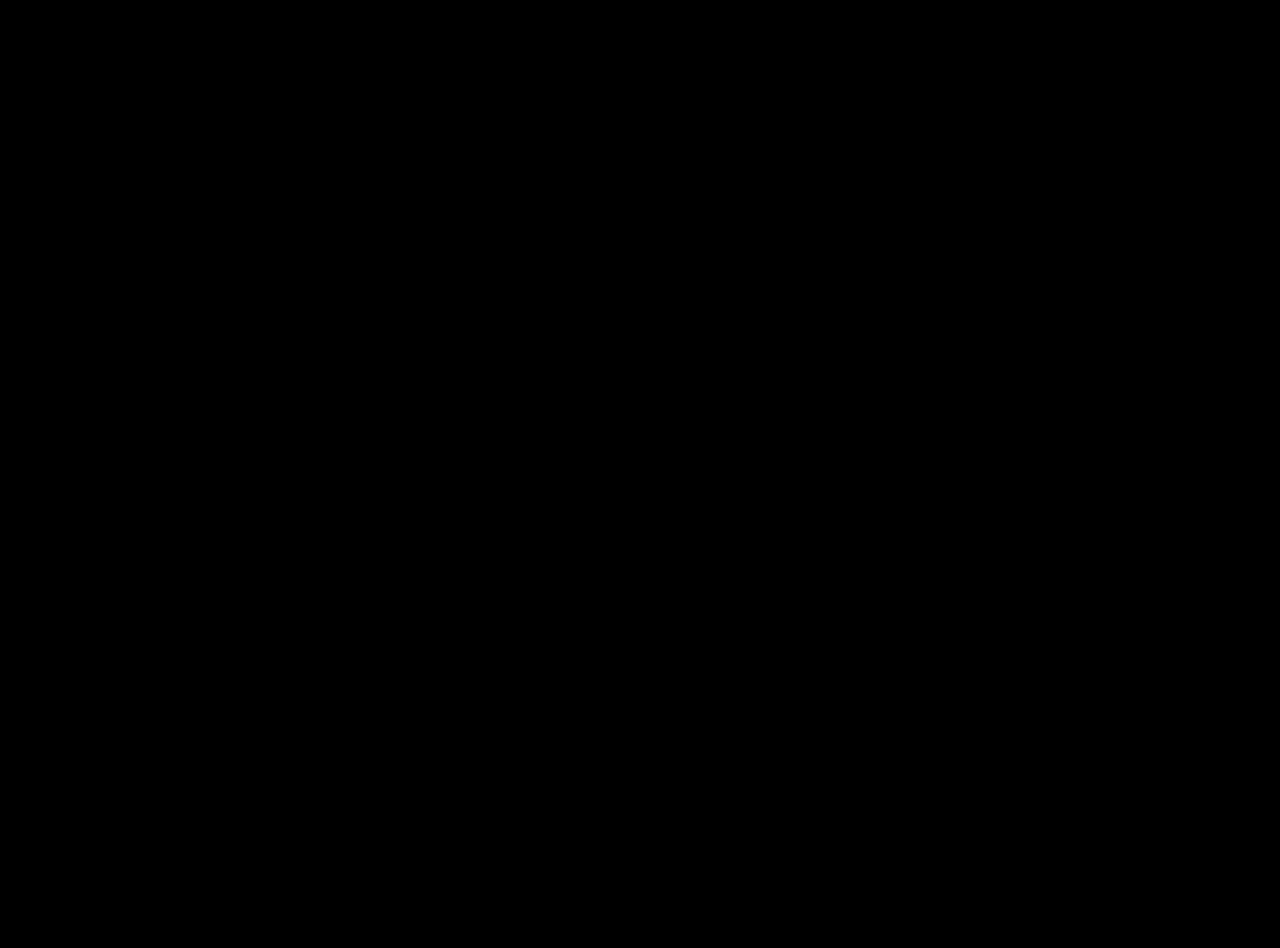
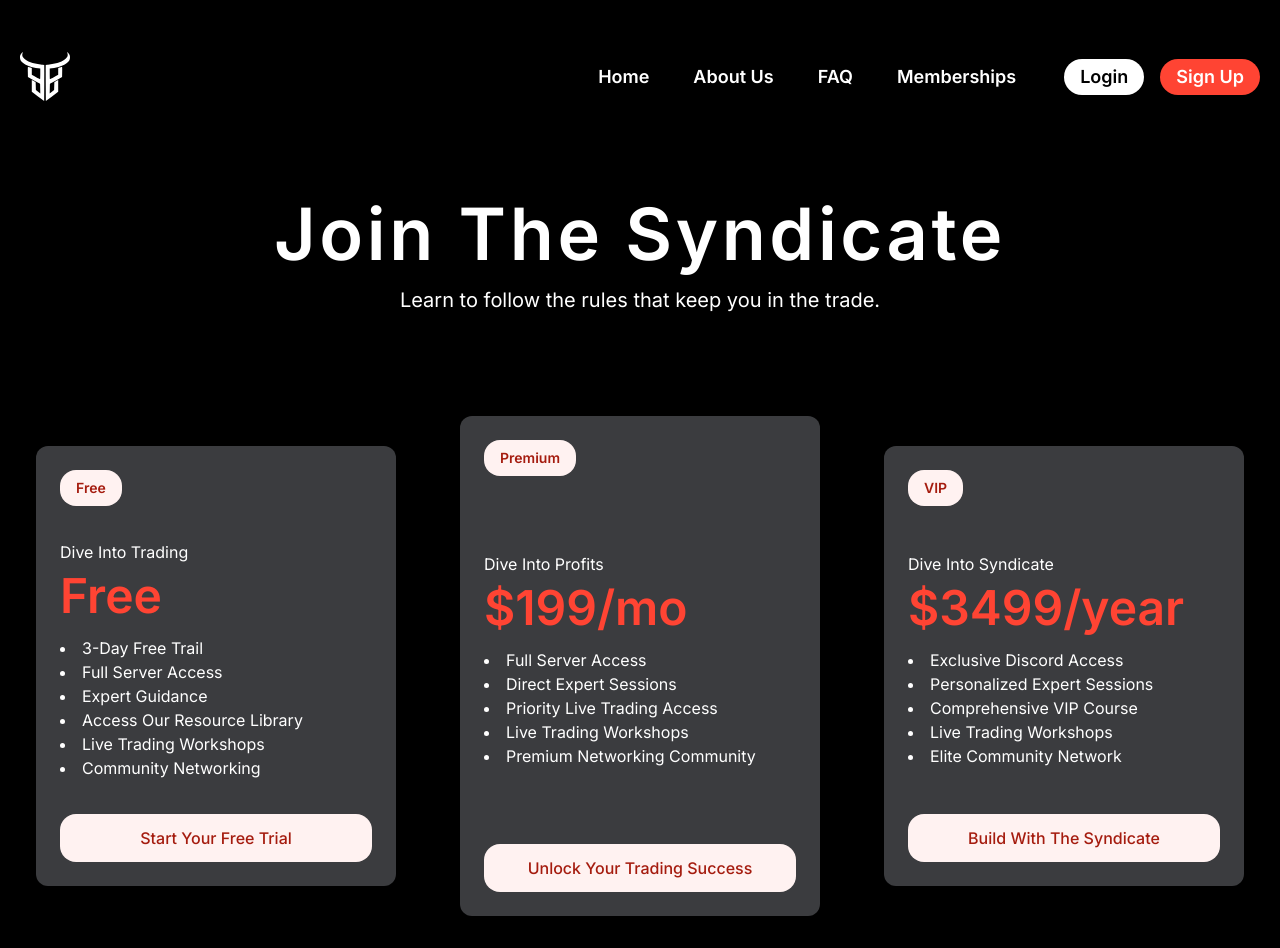
Before and after one commit to tdfrost/traders-syndicate, a Next.js app in the folder trade-syndicate/: page /memberships in a window 1280 px wide. Before the commit this address had no page. Before the commit the page ends 800 px from the top, so only its background shows below. Built offline with nearby package versions, Linux system fonts and the light colour scheme.

Commit message:
added card component and added page spacing and copy

```diff
--- a/trade-syndicate/src/app/faq/page.tsx
+++ b/trade-syndicate/src/app/faq/page.tsx
@@ -6,7 +6,7 @@ const Faq = () => {
   return (
     <div className="w-full my-8">
       <Navbar />
-      <div className="h-[300px] md:h-[360px] flex items-center justify-center">
+      <div className="h-[300px] md:h-[320px] flex items-center justify-center">
         <h1 className="text-white text-6xl md:text-7xl text-center font-medium md:font-semibold tracking-wider">
           FAQ
         </h1>
--- a/trade-syndicate/src/app/membership/page.tsx
+++ /dev/null
@@ -1,49 +0,0 @@
-import Navbar from "@/components/navbar/Navbar"
-import Link from "next/link"
-import React from "react"
-
-const Membership = () => {
-  return (
-    <div className="w-full my-8">
-      <Navbar />
-      <div className="h-[300px] md:h-[360px] flex flex-col items-center justify-center space-y-4">
-        <h1 className="text-white text-6xl md:text-7xl text-center font-medium md:font-semibold tracking-wider">
-          Join The Syndicate
-        </h1>
-        <h2 className="text-white text-xl text-center">
-          Learn to follow the rules that keep you in the trade.
-        </h2>
-      </div>
-      <div className="flex space-y-9 md:space-y-11">
-        <div className="w-[360px] h-[440px] py-6 px-6 bg-shark-900 rounded-xl flex flex-col justify-between">
-          <h3 className=" w-fit py-2 px-4 text-sm text-red-orange-800 font-semibold bg-red-orange-50 rounded-2xl">
-            Free
-          </h3>
-
-          <div>
-            <p className="text-white">Dive Into Trading</p>
-            <h4 className="mt-2 mb-4 font-semibold text-5xl text-red-orange-500">
-              Free
-            </h4>
-            <ul className="list-disc list-inside text-white">
-              <li>3-Day Free Trail</li>
-              <li>Full Server Access</li>
-              <li>Expert Guidance</li>
-              <li>Access Our Resource Library</li>
-              <li>Live Trading Workshops</li>
-              <li>Community Networking</li>
-            </ul>
-          </div>
-
-          <Link
-            className="w-full text-center py-3 bg-red-orange-50 text-red-orange-800 font-medium rounded-2xl"
-            href="/"
-          >
-            Start Your Free Trial
-          </Link>
-        </div>
-      </div>
-    </div>
-  )
-}
-export default Membership
--- /dev/null
+++ b/trade-syndicate/src/app/memberships/page.tsx
@@ -0,0 +1,98 @@
+import MembershipCard, {
+  Details,
+  Size,
+} from "@/components/cards/MembershipCard"
+import Navbar from "@/components/navbar/Navbar"
+import Link from "next/link"
+import React from "react"
+
+const cardOne: Details = {
+  name: "Free",
+  headline: "Dive Into Trading",
+  price: "Free",
+  offerings: [
+    "3-Day Free Trail",
+    "Full Server Access",
+    "Expert Guidance",
+    "Access Our Resource Library",
+    "Live Trading Workshops",
+    "Community Networking",
+  ],
+  buttonText: "Start Your Free Trial",
+  size: Size.Small,
+}
+
+const cardTwo: Details = {
+  name: "Premium",
+  headline: "Dive Into Profits",
+  price: "$199/mo",
+  offerings: [
+    "Full Server Access",
+    "Direct Expert Sessions",
+    "Priority Live Trading Access",
+    "Live Trading Workshops",
+    "Premium Networking Community",
+  ],
+  buttonText: "Unlock Your Trading Success",
+  size: Size.Large,
+}
+
+const cardThree: Details = {
+  name: "VIP",
+  headline: "Dive Into Syndicate",
+  price: "$3499/year",
+  offerings: [
+    "Exclusive Discord Access",
+    "Personalized Expert Sessions",
+    "Comprehensive VIP Course",
+    "Live Trading Workshops",
+    "Elite Community Network",
+  ],
+  buttonText: "Build With The Syndicate",
+  size: Size.Small,
+}
+
+const Membership = () => {
+  return (
+    <div className="w-full my-8">
+      <Navbar />
+      <div className="h-[300px] md:h-[320px] flex flex-col items-center justify-center space-y-4">
+        <h1 className="text-white text-6xl md:text-7xl text-center font-medium md:font-semibold tracking-wider">
+          Join The Syndicate
+        </h1>
+        <h2 className="text-white text-xl text-center">
+          Learn to follow the rules that keep you in the trade.
+        </h2>
+      </div>
+      <div className="flex flex-col md:flex-row items-center justify-around space-y-8 md:space-y-0 md:space-x-8">
+        <MembershipCard
+          name={cardOne.name}
+          headline={cardOne.headline}
+          price={cardOne.price}
+          offerings={cardOne.offerings}
+          buttonText={cardOne.buttonText}
+          size={cardOne.size}
+        />
+
+        <MembershipCard
+          name={cardTwo.name}
+          headline={cardTwo.headline}
+          price={cardTwo.price}
+          offerings={cardTwo.offerings}
+          buttonText={cardTwo.buttonText}
+          size={cardTwo.size}
+        />
+
+        <MembershipCard
+          name={cardThree.name}
+          headline={cardThree.headline}
+          price={cardThree.price}
+          offerings={cardThree.offerings}
+          buttonText={cardThree.buttonText}
+          size={cardThree.size}
+        />
+      </div>
+    </div>
+  )
+}
+export default Membership
--- /dev/null
+++ b/trade-syndicate/src/components/cards/MembershipCard.tsx
@@ -0,0 +1,53 @@
+import Link from "next/link"
+import React from "react"
+
+export interface Details {
+  name: string
+  headline: string
+  price: string
+  offerings: string[]
+  buttonText: string
+  size: string
+}
+
+export enum Size {
+  Small = "h-[440px]",
+  Large = "h-[500px]",
+}
+
+const MembershipCard = (card: Details) => {
+  return (
+    <div
+      className={
+        "max-w-full w-[360px] " +
+        `${card.size}` +
+        " py-6 px-6 bg-shark-900 rounded-xl flex flex-col justify-between"
+      }
+    >
+      <h3 className=" w-fit py-2 px-4 text-sm text-red-orange-800 font-semibold bg-red-orange-50 rounded-2xl">
+        {card.name}
+      </h3>
+
+      <div>
+        <p className="text-white">{card.headline}</p>
+        <h4 className="mt-2 mb-4 font-semibold text-5xl text-red-orange-500">
+          {card.price}
+        </h4>
+        <ul className="list-disc list-inside text-white">
+          {card.offerings.map((offer, index) => (
+            <li key={index}>{offer}</li>
+          ))}
+        </ul>
+      </div>
+
+      <Link
+        className="w-full text-center py-3 bg-red-orange-50 text-red-orange-800 font-medium rounded-2xl"
+        href="/"
+      >
+        {card.buttonText}
+      </Link>
+    </div>
+  )
+}
+
+export default MembershipCard
--- a/trade-syndicate/src/components/navbar/Navbar.tsx
+++ b/trade-syndicate/src/components/navbar/Navbar.tsx
@@ -39,13 +39,13 @@ const Navbar = () => {
             </Link>
             <Link
               className="text-white font-semibold text-lg hover:text-red-orange-500"
-              href="/"
+              href="/faq"
             >
               FAQ
             </Link>
             <Link
               className="text-white font-semibold text-lg hover:text-red-orange-500"
-              href="/"
+              href="/memberships"
             >
               Memberships
             </Link>
@@ -110,7 +110,7 @@ const Navbar = () => {
               >
                 <ul className="flex flex-col space-y-6 text-center">
                   <li>
-                    <a href="#" className="text-3xl font-bold text-white">
+                    <a href="/" className="text-3xl font-bold text-white">
                       Home
                     </a>
                   </li>
@@ -120,12 +120,15 @@ const Navbar = () => {
                     </a>
                   </li>
                   <li>
-                    <a href="#" className="text-3xl font-bold text-white">
+                    <a href="/faq" className="text-3xl font-bold text-white">
                       FAQ
                     </a>
                   </li>
                   <li>
-                    <a href="#" className="text-3xl font-bold text-white">
+                    <a
+                      href="/memberships"
+                      className="text-3xl font-bold text-white"
+                    >
                       Memberships
                     </a>
                   </li>
```
